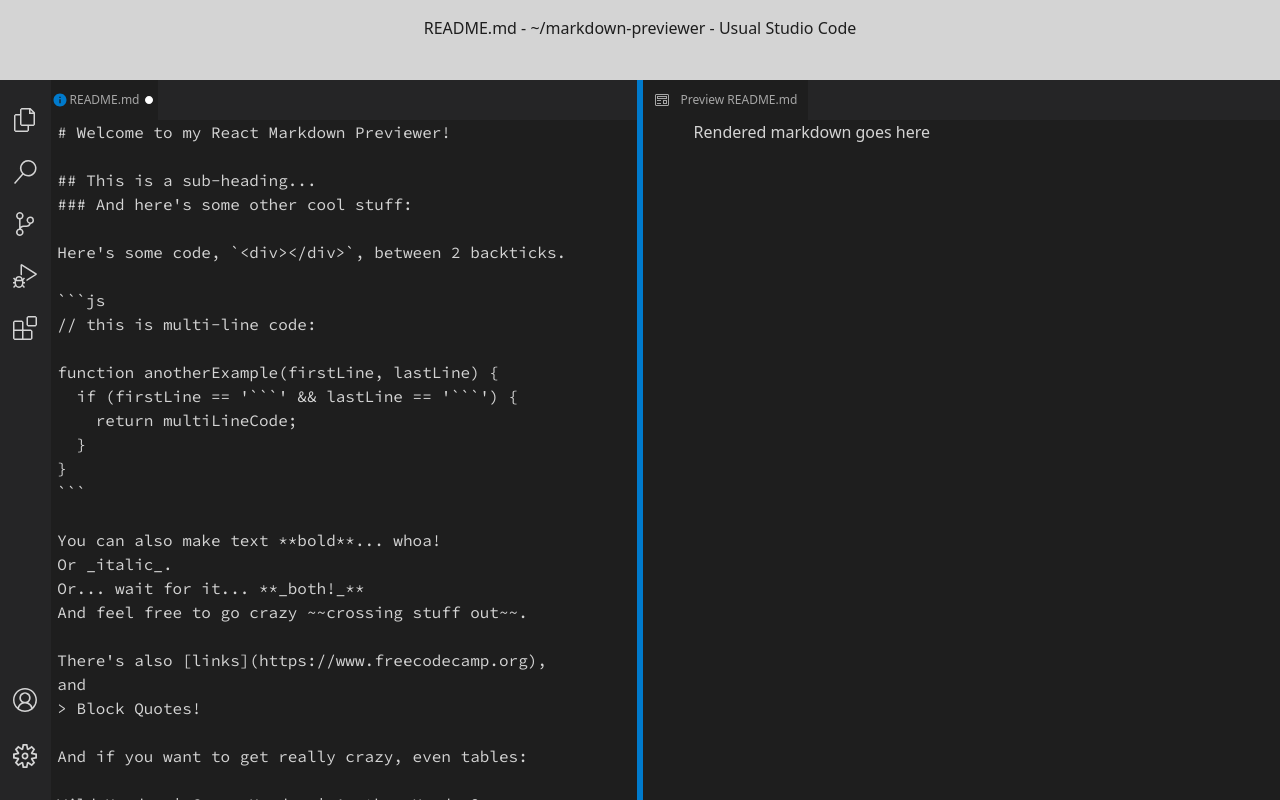
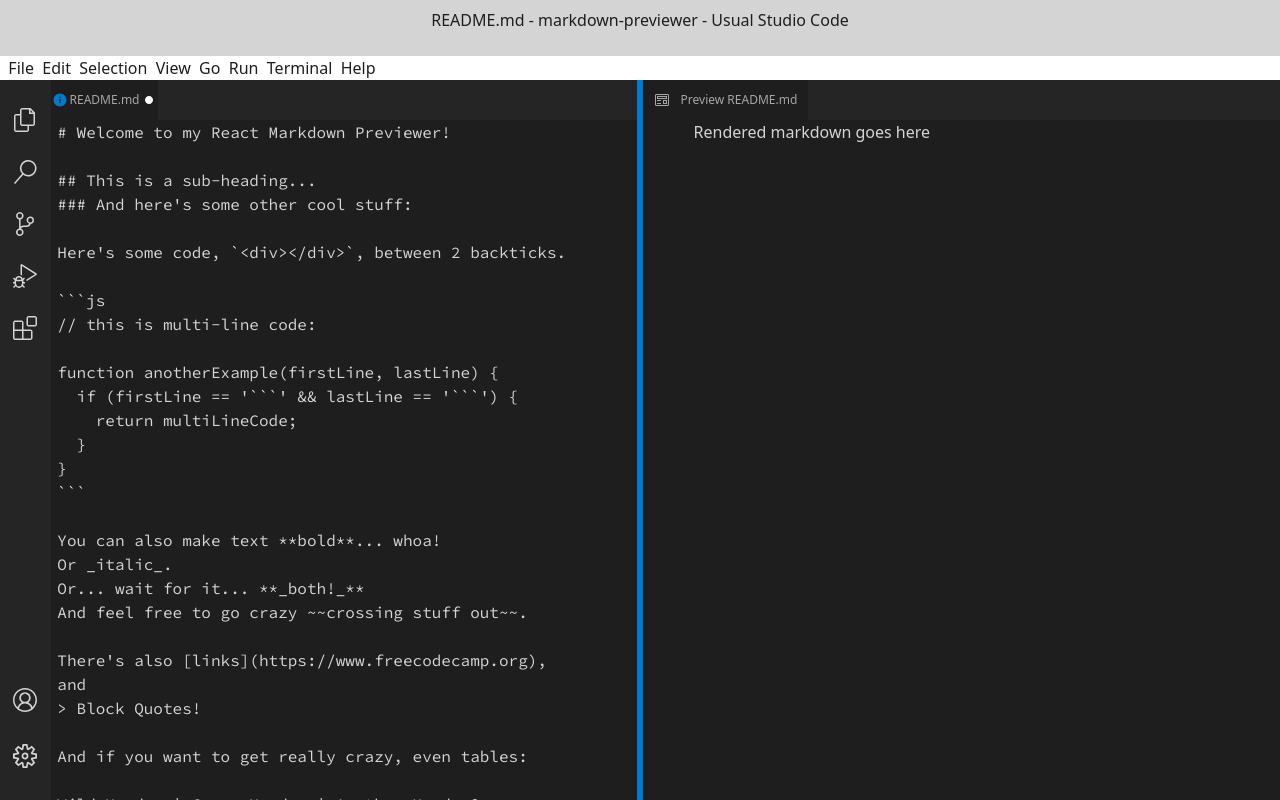
Before and after one commit to kimjisena/markdown-previewer, a React (Create React App) app: page / in a window 1280 px wide. Built offline with nearby package versions, Linux system fonts and the light colour scheme.

Commit message:
add top bar

```diff
--- a/src/App.jsx
+++ b/src/App.jsx
@@ -6,7 +6,19 @@ function App() {
   return (
     <>
       <header className={`app-header fixed top-0 left-0 h-[10vh] w-full bg-light text-black`}>
-        <h1 className={`text-center py-4`}>README.md - ~/markdown-previewer - Usual Studio Code</h1>
+        <h1 className={`text-center py-2`}>README.md - markdown-previewer - Usual Studio Code</h1>
+        <div className={`absolute bottom-0 flex justify-start w-full bg-[white]`}>
+          <div className={`flex w-[30%] justify-evenly`}>
+            <h2>File</h2>
+            <h2>Edit</h2>
+            <h2>Selection</h2>
+            <h2>View</h2>
+            <h2>Go</h2>
+            <h2>Run</h2>
+            <h2>Terminal</h2>
+            <h2>Help</h2>
+          </div>
+        </div>
       </header>
 
       <Editor />
```
